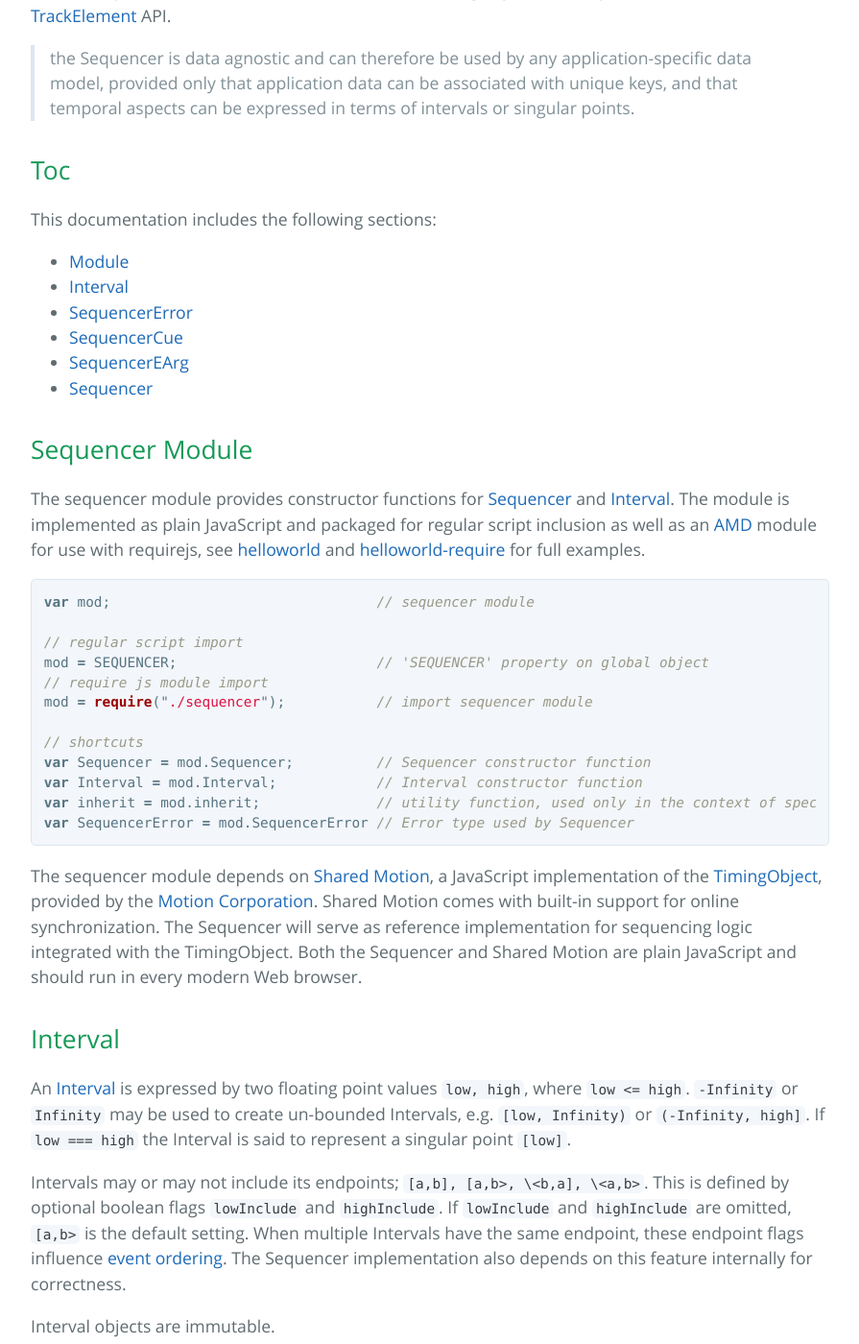
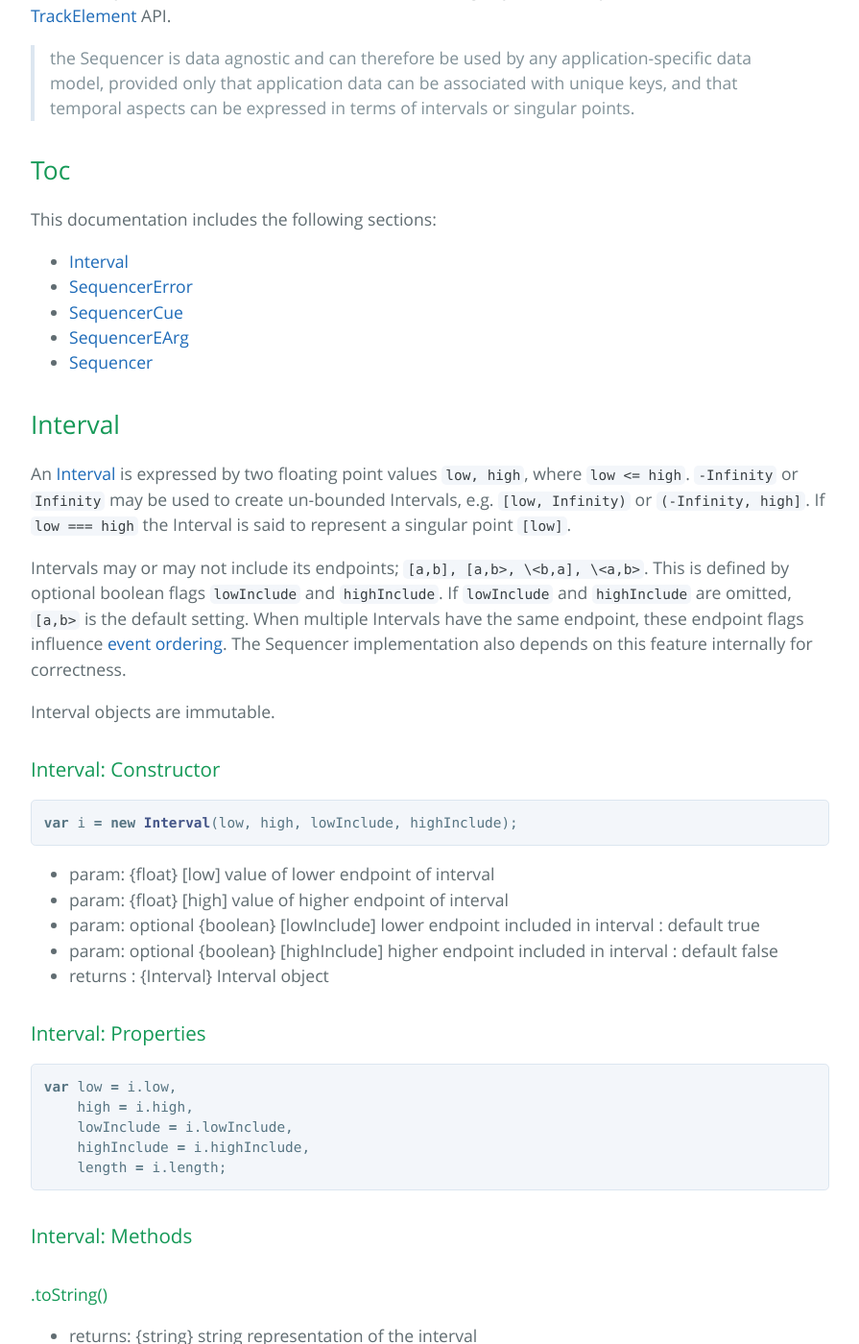
Before and after one commit to webtiming/timingsrc, a Jekyll site: the page built from doc/api_sequencer.md, in a window 1280 px wide and 1400 px high, scrolled down 1021 px. Shown: the whole window at 96% size, without its empty margins (192-1087 px from the left). Built offline with Jekyll 4.4.1, drawn with Linux system fonts in a browser that asks for light colours; Markdown is read by kramdown in place of the engine named in the settings.

Commit message:
minor fix

````diff
--- a/doc/api_sequencer.md
+++ b/doc/api_sequencer.md
@@ -27,38 +27,11 @@ Sequencers in the timingsrc library uses [TimingObject](http://webtiming.github.
 
 This documentation includes the following sections:
 
-- [Module](#module)
 - [Interval](#interval)
 - [SequencerError](#error)
 - [SequencerCue](#cue)
 - [SequencerEArg](#earg)
 - [Sequencer](#sequencer)
-
-
-
-<a name="module"></a>
-## Sequencer Module
-
-The sequencer module provides constructor functions for [Sequencer](#sequencer) and [Interval](#interval). The module is implemented as plain JavaScript and packaged for regular script inclusion as well as an [AMD](http://requirejs.org/) module for use with requirejs, see [helloworld](examples.html#helloworld) and [helloworld-require](examples.html#helloworld-require) for full examples.
-
-```javascript
-var mod;                                // sequencer module
-
-// regular script import
-mod = SEQUENCER;                        // 'SEQUENCER' property on global object
-// require js module import
-mod = require("./sequencer");           // import sequencer module
-
-// shortcuts
-var Sequencer = mod.Sequencer;          // Sequencer constructor function
-var Interval = mod.Interval;            // Interval constructor function
-var inherit = mod.inherit;              // utility function, used only in the context of specializing the Sequencer
-var SequencerError = mod.SequencerError // Error type used by Sequencer
-```
-
-The sequencer module depends on [Shared Motion](http://motioncorporation.com), a JavaScript implementation of the [TimingObject](http://webtiming.github.io/timingobject), provided by the [Motion Corporation](http://motioncorporation.com). Shared Motion comes with built-in support for online synchronization. The Sequencer will serve as reference implementation for sequencing logic integrated with the TimingObject. Both the Sequencer and Shared Motion are plain JavaScript and should run in every modern Web browser.
-
-
 
 <a name="interval"></a>
 ## Interval
````
